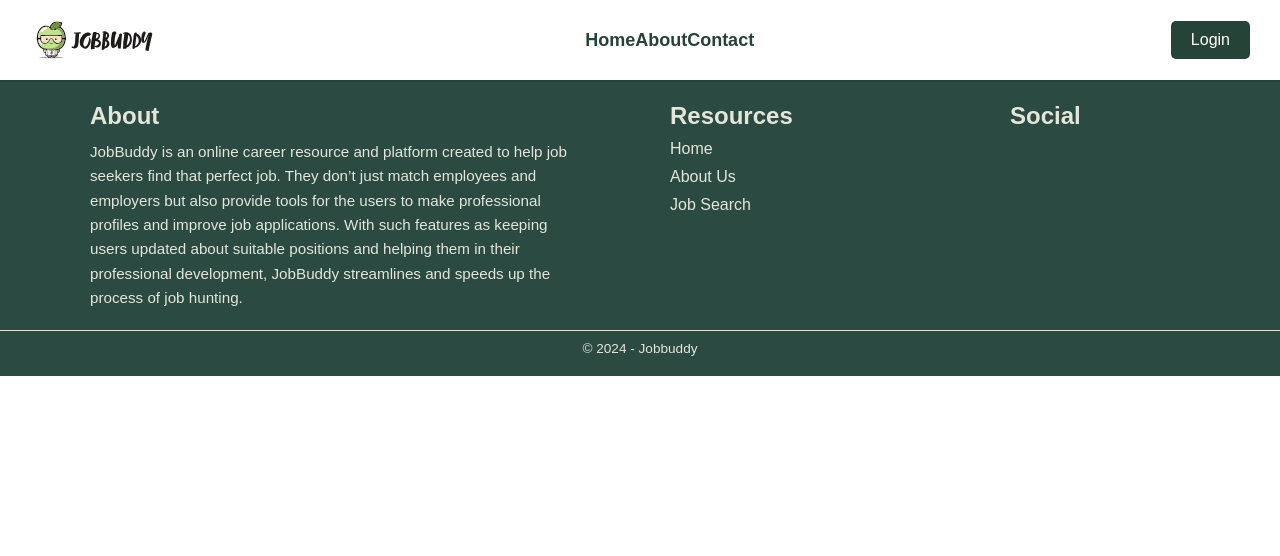
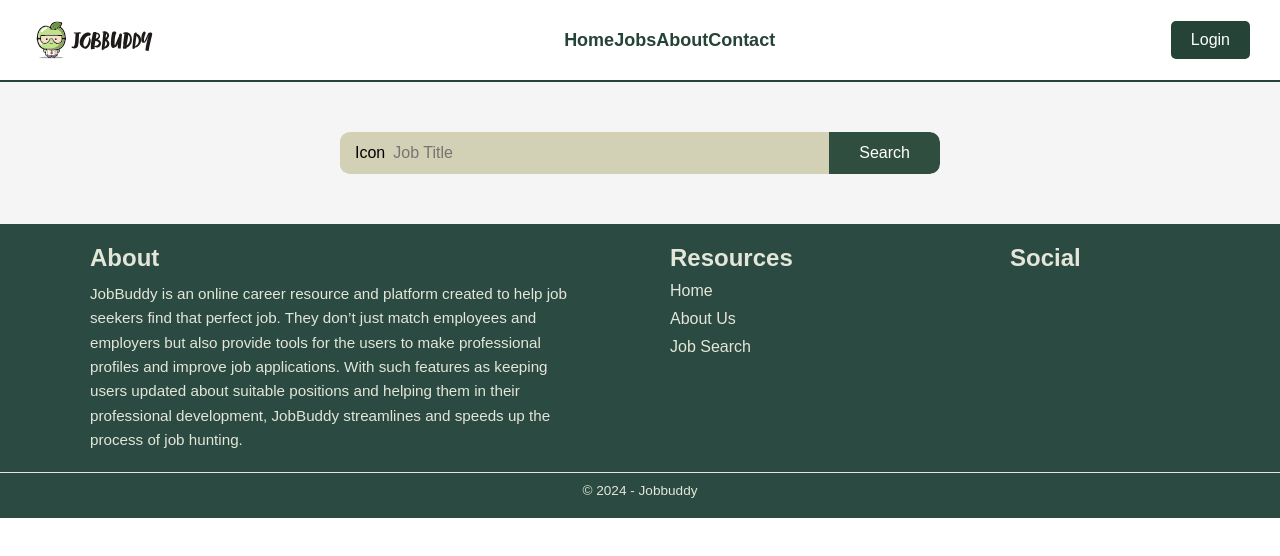
Before and after one commit to Sanidhya247/JobBuddy_Project, a React (Create React App) app in the folder job_buddy_frontend/: page /Job in a window 1280 px wide. Shown: the top 556 px of the page. Built offline with nearby package versions, Linux system fonts and the light colour scheme.

Commit message:
Create a search bar at Job page

```diff
--- a/job_buddy_frontend/src/App.js
+++ b/job_buddy_frontend/src/App.js
@@ -9,6 +9,7 @@ import Login from './Components/Login';
 import Signup from './Components/Signup';
 import Contact from './Components/Contact';
 import About from './Components/About';
+import Job_Search_Page from './Components/Job_Search_Page';
 
 
 function App() {
@@ -22,6 +23,7 @@ function App() {
         <Route path="/" element={<Home />} />
         <Route path="/login" element={<Login />} />
         <Route path="/sign-up" element={<Signup />} />
+        <Route path="/Job" element={<Job_Search_Page />} />
         <Route path="/about" element={<About />} />
         <Route path="/contact" element={<Contact />} />
       </Routes>
--- a/job_buddy_frontend/src/Components/Job_Search_Page.js
+++ b/job_buddy_frontend/src/Components/Job_Search_Page.js
@@ -1,10 +1,18 @@
 import React from 'react';
 import "../assets/css/job_search_page.css";
 
-const job_search_Page = () => {
+const Job_Search_Page = () => {
   return (
-    <div>Job_search_Page</div>
+    <div className="search-container">
+      <div className="search-bar">
+        <div className="search-input">
+          <span className="search-icon">Icon</span>
+          <input type="text" placeholder="Job Title" />
+        </div>
+        <button className="search-button">Search</button>
+      </div>
+    </div>
   )
 }
 
-export default job_search_Page;
+export default Job_Search_Page;
--- a/job_buddy_frontend/src/Components/Navbar.js
+++ b/job_buddy_frontend/src/Components/Navbar.js
@@ -13,6 +13,7 @@ const Navbar = () => {
         </div>
         <ul className="navbar-links">
           <Link to={"/"}>Home</Link>
+          <Link to={"/Job"}>Jobs</Link>
           <Link to={"/about"}>About</Link>
           <Link to={"/contact"}>Contact</Link>
 
--- /dev/null
+++ b/job_buddy_frontend/src/assets/css/job_search_page.css
@@ -0,0 +1,55 @@
+.search-container {
+    display: flex;
+    justify-content: center;
+    align-items: center;
+    background-color: #f5f5f5;
+    padding: 50px;
+}
+
+
+.search-bar {
+    justify-content: center;
+    display: flex;
+    align-items: center;
+    background-color: #d3d1b5;
+    border-radius: 10px;
+    overflow: hidden;
+    max-width: 600px;
+    width: 100%;
+}
+
+.search-input {
+    display: flex;
+    align-items: center;
+    padding: 10px 15px;
+    background-color: #d3d1b5;
+    flex: 1;
+}
+
+.search-icon {
+    margin-right: 8px;
+}
+
+.search-input input {
+    border: none;
+    outline: none;
+    background-color: transparent;
+    font-size: 16px;
+    width: 100%;
+}
+
+.search-button {
+    padding: 12px 30px;
+    border: none;
+    border-top-right-radius: 10px;
+    border-bottom-right-radius: 10px;
+    background-color: #304e40;
+    color: white;
+    font-size: 16px;
+    cursor: pointer;
+    transition: background-color 0.3s;
+}
+
+.search-button:hover {
+    background-color: #253b30;
+}
```
